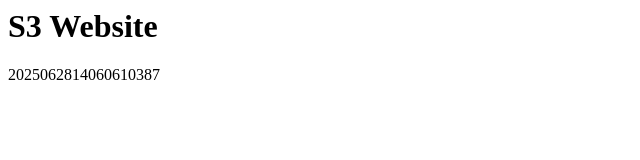
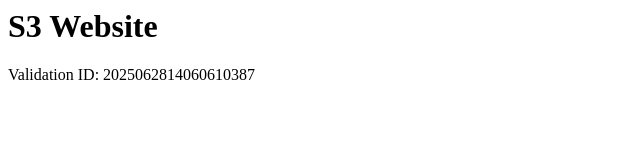
Before and after one commit to BohdanS22/Lab4, a plain HTML site: page index.html in a window 1280 px wide. Shown: the whole page, without its empty margins (0-640 px from the left). Drawn offline with Linux system fonts and the light colour scheme.

Commit message:
Add correct validation ID to index.html

```diff
--- a/index.html
+++ b/index.html
@@ -4,6 +4,6 @@
   </head>
   <body>
     <h1>S3 Website</h1>
-    <p>2025062814060610387</p>
+    <p>Validation ID: 2025062814060610387</p>
   </body>
 </html>
```
